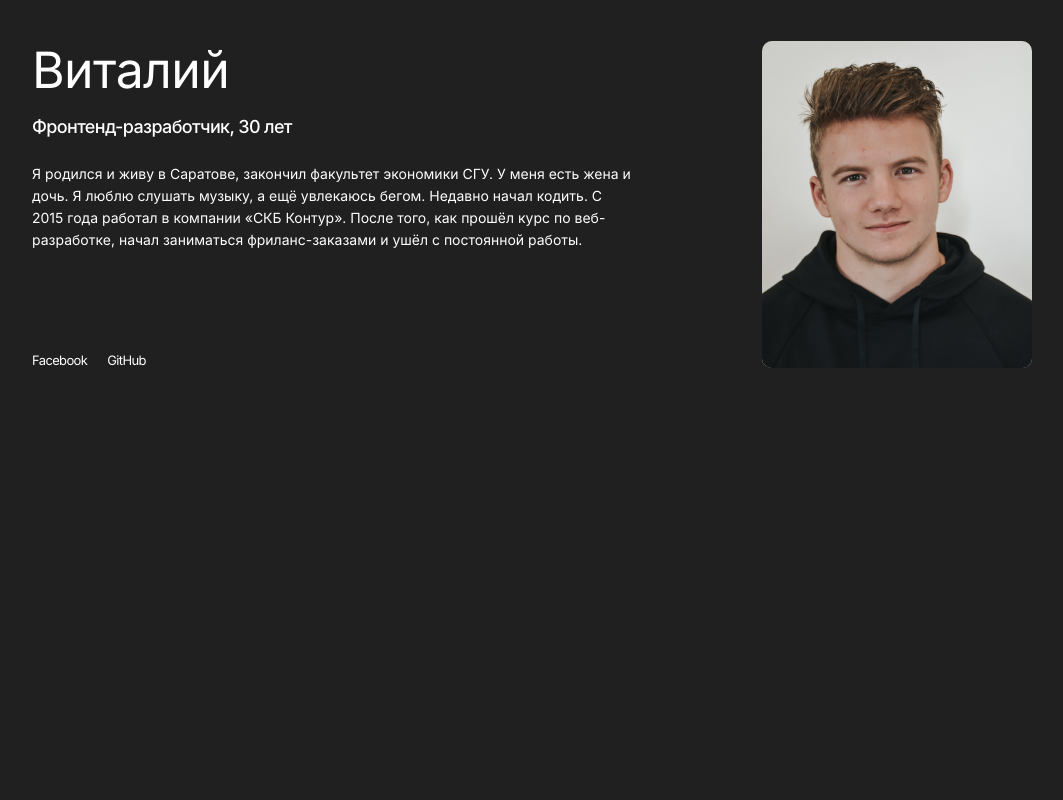
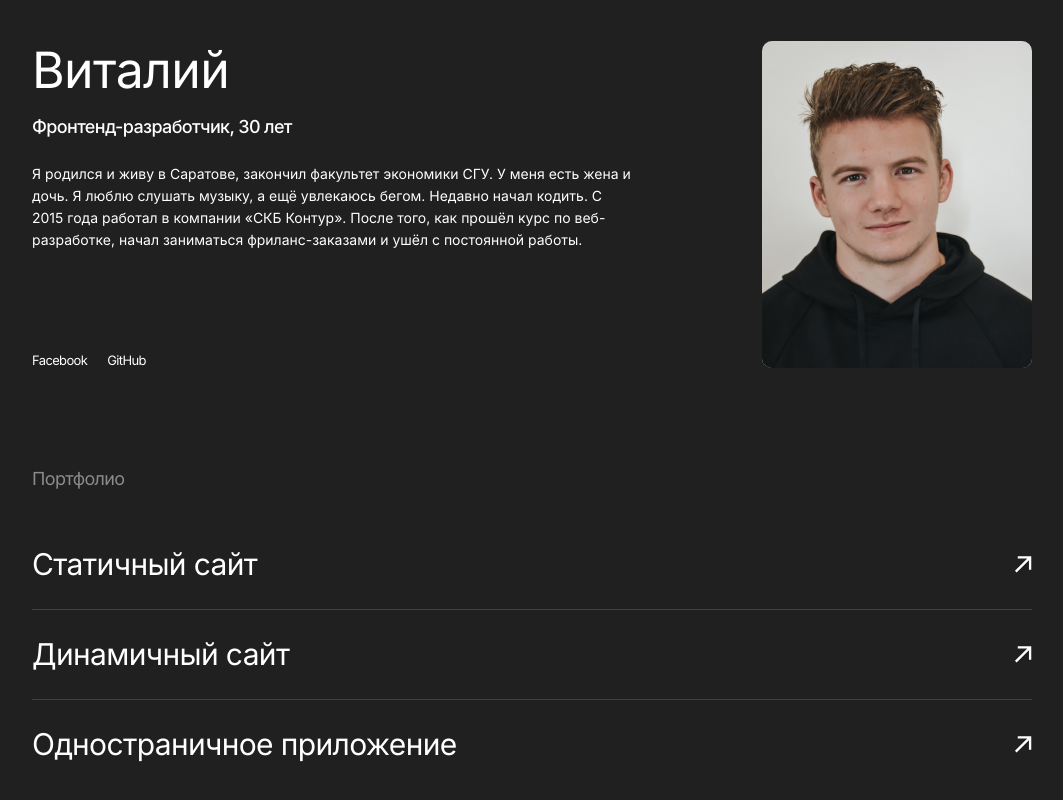
Before and after one commit to Yaroshpolk/movies-explorer-frontend, a React (Create React App) app: page / in a window 1280 px wide. Shown: the part 2153-2953 px from the top of the page, without its empty margins (108-1171 px from the left). Before the commit the page ends 2622 px from the top, so only its background shows below. Built offline with nearby package versions, Linux system fonts and the light colour scheme.

Commit message:
Portfolio component added

```diff
--- a/src/components/Main/AboutMe/AboutMe.js
+++ b/src/components/Main/AboutMe/AboutMe.js
@@ -4,7 +4,7 @@ import photo from '../../../images/photo.jpg';
 
 function AboutMe() {
     return (
-        <section className="aboutMe">
+        <section className="aboutMe" id='student'>
             <h3 className="aboutMe__title">Студент</h3>
             <div className="aboutMe__info">
                 <div className="aboutMe__text">
--- a/src/components/Main/AboutProject/AboutProject.js
+++ b/src/components/Main/AboutProject/AboutProject.js
@@ -3,7 +3,7 @@ import './AboutProject.css'
 
 function AboutProject() {
     return (
-        <section className="aboutProject">
+        <section className="aboutProject" id='aboutProject'>
             <h3 className="aboutProject__title">О проекте</h3>
             <div className="aboutProject__descriptions">
                 <div className="aboutProject__description">
--- a/src/components/Main/Main.js
+++ b/src/components/Main/Main.js
@@ -5,6 +5,7 @@ import NavTab from "./NavTab/NavTab";
 import AboutProject from "./AboutProject/AboutProject";
 import Techs from "./Techs/Techs";
 import AboutMe from "./AboutMe/AboutMe";
+import Portfolio from "./Portfolio/Portfolio";
 
 function Main() {
 
@@ -15,6 +16,7 @@ function Main() {
             <AboutProject/>
             <Techs/>
             <AboutMe/>
+            <Portfolio/>
         </div>
     );
 }
--- a/src/components/Main/NavTab/NavTab.js
+++ b/src/components/Main/NavTab/NavTab.js
@@ -1,19 +1,18 @@
 import './NavTab.css';
 import React from "react";
-import { Link } from 'react-router-dom';
 
 function NavTab() {
     return (
         <section className="navtab">
             <ul className="navtab__list">
                 <li className="navtab__item">
-                    <Link className='navtab__link' to=''>О проекте</Link>
+                    <a className='navtab__link' href='#aboutProject'>О проекте</a>
                 </li>
                 <li className="navtab__item">
-                    <Link className='navtab__link' to=''>Технологии</Link>
+                    <a className='navtab__link' href='#techs'>Технологии</a>
                 </li>
                 <li className="navtab__item">
-                    <Link className='navtab__link' to=''>Студент</Link>
+                    <a className='navtab__link' href='#student'>Студент</a>
                 </li>
             </ul>
         </section>
--- a/src/components/Main/Portfolio/Portfolio.css
+++ b/src/components/Main/Portfolio/Portfolio.css
@@ -0,0 +1,40 @@
+.portfolio {
+    padding: 0 70px 125px 70px;
+    display: flex;
+    flex-direction: column;
+}
+
+.portfolio__title {
+    font-weight: normal;
+    font-size: 18px;
+    line-height: 20px;
+    color: #8B8B8B;
+    margin: 0 0 31px 0;
+}
+
+.portfolio__list {
+    list-style: none;
+    padding: 0;
+    margin: 0;
+}
+
+.portfolio__link {
+    font-weight: normal;
+    font-size: 30px;
+    line-height: 50px;
+    display: flex;
+    flex-direction: row;
+    justify-content: space-between;
+}
+
+.portfolio__item {
+    border-bottom: 1px solid #424242;
+}
+
+.portfolio__item:last-child {
+    border: 0;
+}
+
+.portfolio__item-name {
+    margin: 19px 0 20px 0;
+}
--- a/src/components/Main/Portfolio/Portfolio.js
+++ b/src/components/Main/Portfolio/Portfolio.js
@@ -0,0 +1,33 @@
+import React from "react";
+import './Portfolio.css';
+import arrow from '../../../images/arrow.svg';
+
+function Portfolio() {
+    return (
+        <section className="portfolio">
+            <h3 className="portfolio__title">Портфолио</h3>
+            <ul className="portfolio__list">
+                <li className="portfolio__item">
+                    <a href="https://github.com/Yaroshpolk/how-to-learn" className="link portfolio__link">
+                        <p className="portfolio__item-name">Статичный сайт</p>
+                        <img src={ arrow } alt="Переход по ссылке" className="portfolio__item-arrow"/>
+                    </a>
+                </li>
+                <li className="portfolio__item">
+                    <a href="https://github.com/Yaroshpolk/russian-travel" className="link portfolio__link">
+                        <p className="portfolio__item-name">Динамичный сайт</p>
+                        <img src={ arrow } alt="Переход по ссылке" className="portfolio__item-arrow"/>
+                    </a>
+                </li>
+                <li className="portfolio__item">
+                    <a href="https://github.com/Yaroshpolk/react-mesto-api-full" className="link portfolio__link">
+                        <p className="portfolio__item-name">Одностраничное приложение</p>
+                        <img src={ arrow } alt="Переход по ссылке" className="portfolio__item-arrow"/>
+                    </a>
+                </li>
+            </ul>
+        </section>
+    );
+}
+
+export default Portfolio;
--- a/src/components/Main/Techs/Techs.js
+++ b/src/components/Main/Techs/Techs.js
@@ -3,7 +3,7 @@ import './Techs.css';
 
 function Techs() {
     return (
-        <section className="techs">
+        <section className="techs" id='techs'>
             <h3 className="techs__title">Технологии</h3>
             <div className="techs__text">
                 <div className="techs__subtitle">7 технологий</div>
```
Also changed, not shown: src/images/arrow.svg (added).
